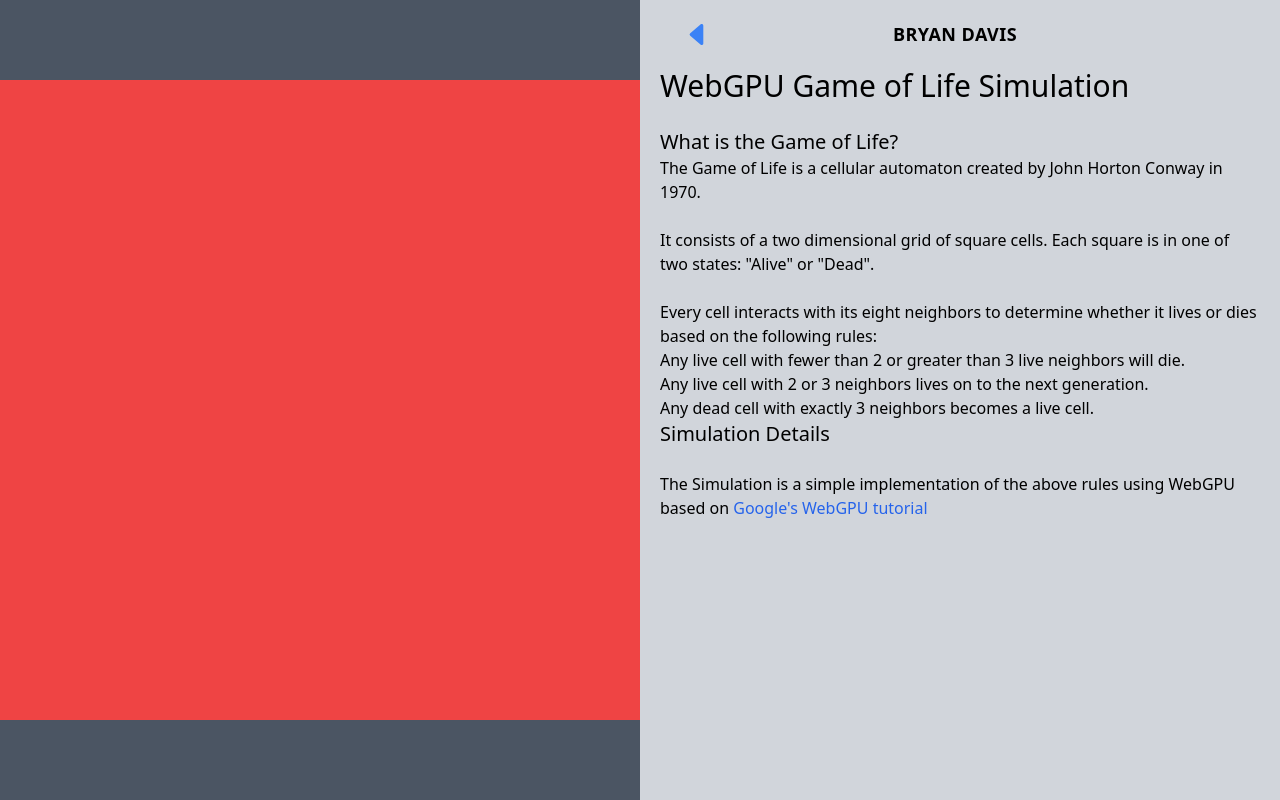
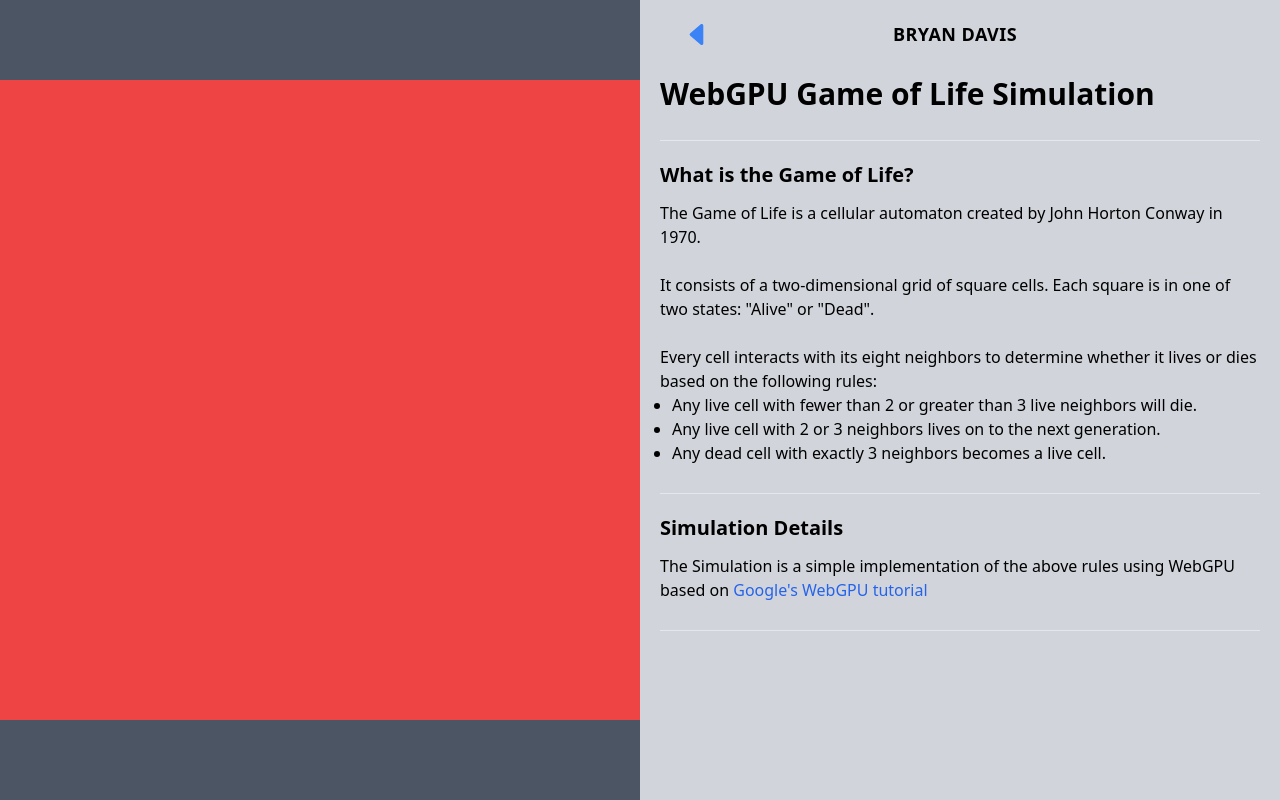
Before and after one commit to BryanDavis999/portfolio, a Next.js app: page /experiments/webgpu-gol in a window 1280 px wide. Built offline with nearby package versions, Linux system fonts and the light colour scheme; some icons are missing.

Commit message:
Fixed all styling issues and completed the md work

```diff
--- a/experiment_info/webgpu-gol.md
+++ b/experiment_info/webgpu-gol.md
@@ -4,17 +4,22 @@ date: '2020-01-01'
 ---
 
 # WebGPU Game of Life Simulation
+
+---
+
+## What is the Game of Life?
+The Game of Life is a cellular automaton created by John Horton Conway in 1970.
 &nbsp;
-## What is the Game of Life?
-The Game of Life is a cellular automaton created by John Horton Conway in 1970.&nbsp;
-&nbsp;
-It consists of a two dimensional grid of square cells. Each square is in one of two states: "Alive" or "Dead".&nbsp;
+It consists of a two-dimensional grid of square cells. Each square is in one of two states: "Alive" or "Dead".
 &nbsp;
 Every cell interacts with its eight neighbors to determine whether it lives or dies based on the following rules:
 - Any live cell with fewer than 2 or greater than 3 live neighbors will die.
 - Any live cell with 2 or 3 neighbors lives on to the next generation.
 - Any dead cell with exactly 3 neighbors becomes a live cell.
-&nbsp;
+
+---
+
 ## Simulation Details
-\
 The Simulation is a simple implementation of the above rules using WebGPU based on [Google's WebGPU tutorial](https://codelabs.developers.google.com/your-first-webgpu-app)
+
+---
--- a/src/components/Experiments/webgpu-gol/shaders/simulationShader.ts
+++ b/src/components/Experiments/webgpu-gol/shaders/simulationShader.ts
@@ -7,8 +7,7 @@ const simulationShaderCode = /* wgsl */`
   @group(0) @binding(2) var<storage, read_write> cellStateOut: array<u32>;
 
   fn cellIndex(cell: vec2u) -> u32 {
-    return (cell.y % u32(grid.y)) * u32(grid.x) +
-            (cell.x % u32(grid.x));
+    return (cell.y % u32(grid.y)) * u32(grid.x) + (cell.x % u32(grid.x));
   }
 
   fn cellActive(x: u32, y: u32) -> u32 {
--- a/src/pages/experiments/[id].tsx
+++ b/src/pages/experiments/[id].tsx
@@ -5,6 +5,7 @@ import path from 'path';
 import matter from 'gray-matter';
 import Link from "next/link"
 import { IoCaretBackOutline } from "react-icons/io5"
+import styles from "@/styles/markdown.module.css"
 
 import { getAllExperimentIds, getExperimentCode } from '@/components/Experiments';
 import ThemeIcon from '@/components/common/ThemeIcon';
@@ -60,9 +61,9 @@ const Experiment = ({ id, info }: ExperimentProps) => {
             <ExperimentCode />
           </div>
         </div>
-        <div className='bg-gray-300 dark:bg-black w-full md:w-1/2 md:overflow-y-scroll p-5'>
+        <div className='bg-gray-300 dark:bg-black w-full md:w-1/2 overflow-none md:overflow-y-auto p-5'>
           <NavBar customStyle='hidden md:flex mb-5'/>
-          <Markdown>{info}</Markdown>
+          <Markdown className={styles.markdown}>{info}</Markdown>
         </div>
       </div>
     </>
--- a/src/styles/global.css
+++ b/src/styles/global.css
@@ -19,18 +19,6 @@
 .hidden_scrollbar::-webkit-scrollbar {
   display: none;
 }
-/* TODO: Add styling for all h classes */
-h1 {
-  @apply text-3xl
-}
-
-h2 {
-  @apply text-xl
-}
-
-a {
-  @apply text-blue-600
-}
 
 /* For IE, Edge and Firefox */
 .hidden_scrollbar {
--- /dev/null
+++ b/src/styles/markdown.module.css
@@ -0,0 +1,24 @@
+/* TODO: Add styling for all h classes */
+.markdown h1 {
+  @apply text-3xl my-7 font-semibold
+}
+
+.markdown h2 {
+  @apply text-xl my-3 font-semibold
+}
+
+.markdown a {
+  @apply text-blue-600
+}
+
+.markdown ul {
+  @apply list-disc
+}
+
+.markdown ul li {
+  @apply ml-3
+}
+
+.markdown hr {
+  @apply mb-5 mt-7
+}
```
Also changed, not shown: experiment_info/webgpu-boids.md (+11 -7 lines).
